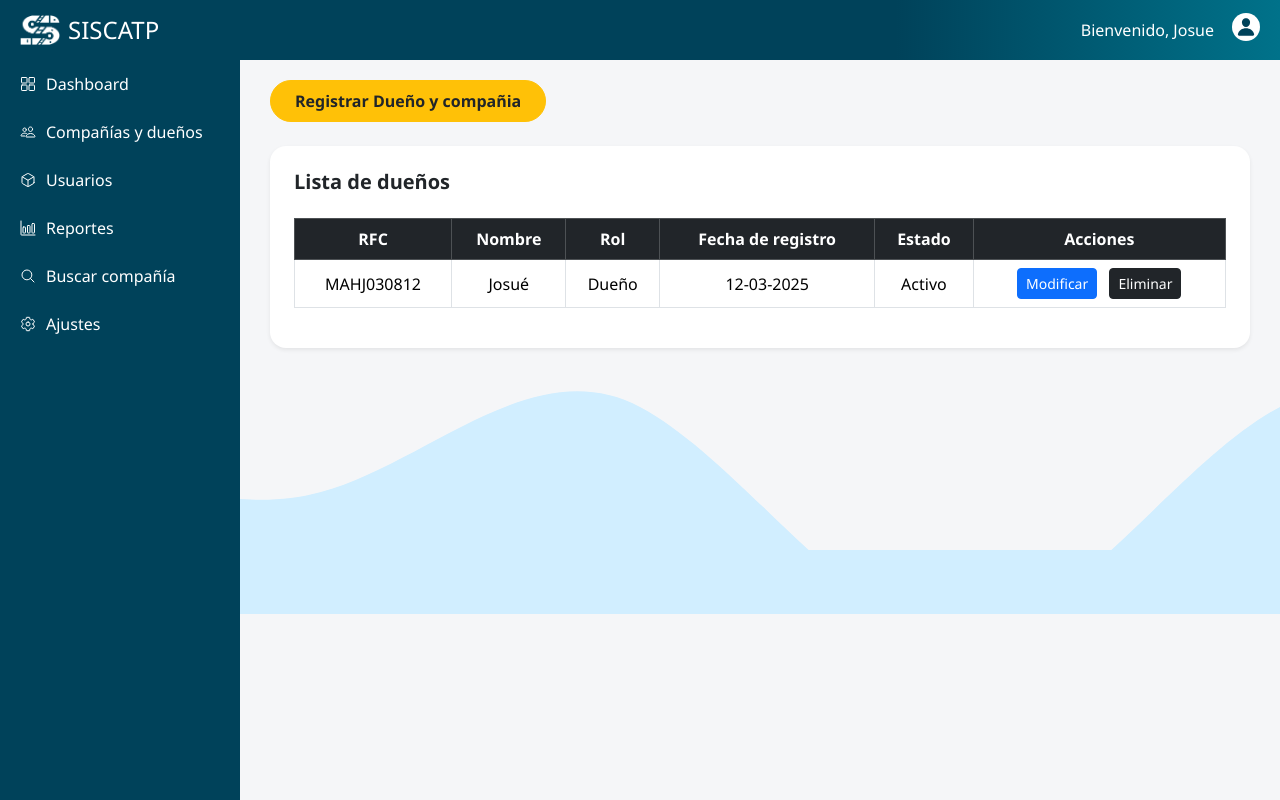
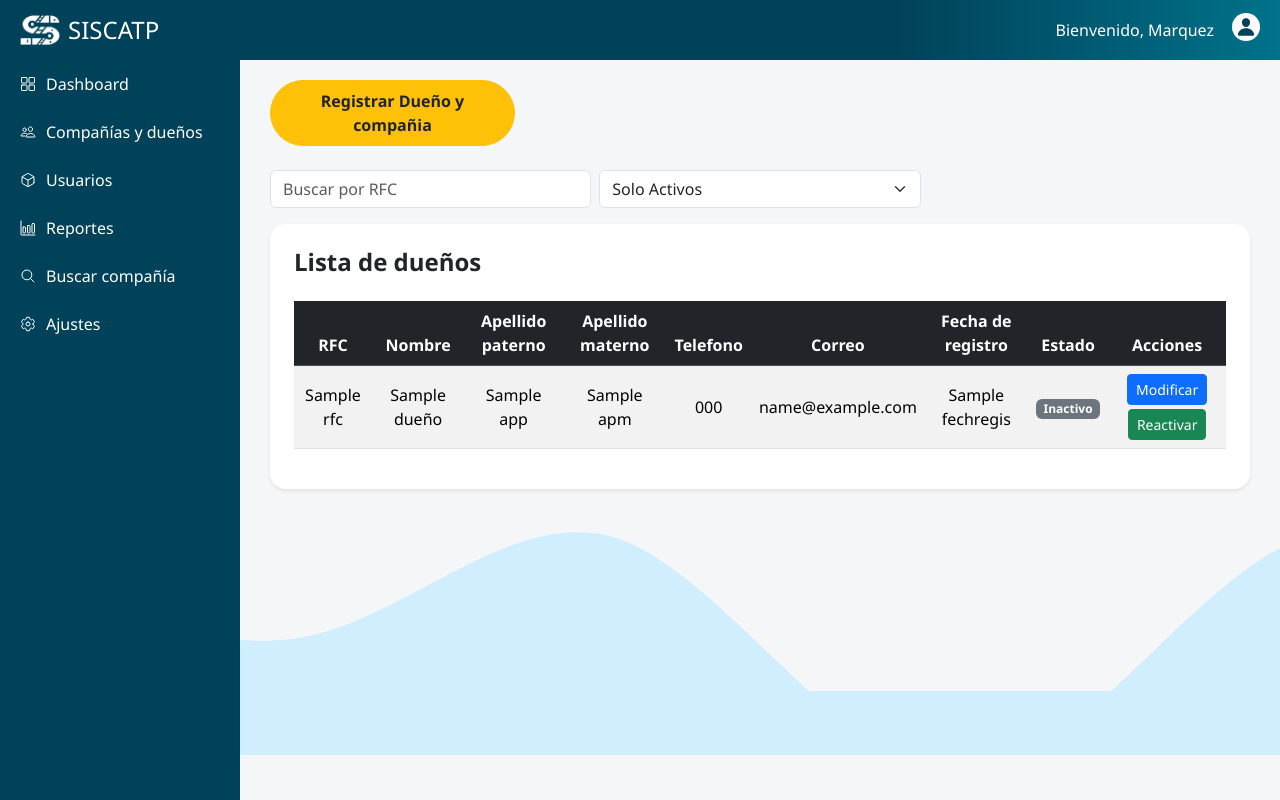
Before and after one commit to EdgarMMM20/siscatp, a Flask app: template src/templates/superuser/gestionuser.html in a window 1280 px wide. Run offline with Flask 3, Linux system fonts and the light colour scheme; the template is opened without the code that fills it: most values are stand-ins (such as "Sample title", 1, 10 or a date in 2020); some libraries are stand-ins or nearby versions.

Commit message:
modified:   src/db/__pycache__/db.cpython-313.pyc modified:   src/routes/AppRoutes.py modified:   src/routes/SuperUserRoutes.py modified:   src/routes/__pycache__/AppRoutes.cpython-313.pyc modified:   src/routes/__pycache__/SuperUserRoutes.cpython-313.pyc modified:   src/static/css/style.css modified:   src/static/js/formHandler.js new file:   src/static/logos/Captura de pantalla 2025-04-18 190139.png modified:   src/templates/superuser/dashboard.html modified:   src/templates/superuser/gestionuser.html modified:   src/templates/superuser/registraruser.html

```diff
--- a/src/routes/AppRoutes.py
+++ b/src/routes/AppRoutes.py
@@ -19,15 +19,13 @@ def dashboard_superuser():
 
 @app_routes.route('/dashboard/superuser/gestionuser')
 def dashboard_superuser_gestionuser():
-    return render_template('superuser/gestionuser.html')
+    return redirect(url_for('BP_SuperUserRoutes.mostrar_dueños'))
 
 @app_routes.route('/dashboard/superuser/register')
 def dashboard_superuser_register():
     return render_template('superuser/registraruser.html')
 
-@app_routes.route('/dashboard/superuser/company')
-def dashboard_superuser_company():
-    return render_template('superuser/company.html')
+
 
 
 
--- a/src/static/css/style.css
+++ b/src/static/css/style.css
@@ -124,6 +124,7 @@ body {
     color: #666;
   }
 
+
   .footer-wave {
     width: 100%;
     height: 200px;
--- a/src/static/js/formHandler.js
+++ b/src/static/js/formHandler.js
@@ -154,9 +154,9 @@ function onSuccess(formId, nextTabSelector) {
     clearForm("companyForm");
 
     // Reiniciar barra de progreso al terminar todo
-    const progressBar = DocumentFragment.getElementById("progress-bar");
+    const progressBar = document.getElementById("progress-bar");
     if (progressBar) {
-      progressBar.style.width = "0%";
+      progressBar.style.width = "50%";
       progressBar.textContent = "Paso 1 de 2";
     }
   }
--- a/src/templates/superuser/dashboard.html
+++ b/src/templates/superuser/dashboard.html
@@ -33,7 +33,7 @@
             <h4 class="mb-0">SISCATP</h4>
         </a>
         <div class="user-info ms-auto dropdown">
-            <span class="d-none d-lg-inline mb-0">Bienvenido, Josue</span>
+            <span class="d-none d-lg-inline mb-0">Bienvenido, Marquez</span>
             <a class="text-white ms-2" href="#" role="button" data-bs-toggle="dropdown" aria-expanded="false">
                 <ion-icon name="person"></ion-icon>
             </a>
--- a/src/templates/superuser/gestionuser.html
+++ b/src/templates/superuser/gestionuser.html
@@ -4,40 +4,109 @@
 <main class="main-content">
   <div class="mb-4">
     <a href="{{ url_for('app_routes.dashboard_superuser_register') }}"
-      class="btn btn-warning text-dark fw-bold px-4 py-2 rounded-pill">Registrar Dueño y compañia</a>
+      class="col-md-3 btn btn-warning text-dark fw-bold px-6 py-2 rounded-pill">Registrar Dueño y compañia</a>
+  </div>
+  <form id="filtro-form" method="GET" class="row g-2 mb-3">
+    <!-- Input para buscar por RFC -->
+    <div class="col-md-4">
+      <input type="text" name="obrfc" class="form-control" placeholder="Buscar por RFC"
+        value="{{ request.args.get('rfc', '') }}">
+    </div>
+    <!-- Select para filtrar por estado -->
+    <div class="col-md-4">
+      <select name="filtro" class="form-select" id="filtro-select">
+        <option value="activos" {% if request.args.get('filtro', 'activos' )=='activos' %}selected{% endif %}>Solo
+          Activos</option>
+        <option value="inactivos" {% if request.args.get('filtro')=='inactivos' %}selected{% endif %}>Solo Inactivos
+        </option>
+        <option value="recientes" {% if request.args.get('filtro')=='recientes' %}selected{% endif %}>Agregados
+          Recientemente</option>
+        <option value="" {% if request.args.get('filtro')=='' %}selected{% endif %}>Mostrar todos</option>
+      </select>
+    </div>
+    <!-- Botón para aplicar los filtros -->
+<!-- <div class="col-md-2">
+  <button type="submit" class="btn btn-primary w-100">Filtrar</button>
+</div> -->
 
-  </div>
+  </form>
   <div class="bg-white p-4 rounded-4 shadow-sm">
-    <h5 class="fw-bold mb-4">Lista de dueños</h5>
-
-    <div class="table-responsive">
-      <table class="table table-bordered text-center align-middle">
+      <!-- Mensaje flash flotante -->
+      <div class="d-flex align-items-center justify-content-between mb-4" style="gap: 1rem;">
+        <h4 class="fw-bold m-0">Lista de dueños</h4>
+      </div>
+    <div class="table-responsive" style="max-height: 350px; overflow-y: auto;">
+      <table class="table table-striped text-center align-middle">
         <thead class="table-dark">
           <tr>
             <th>RFC</th>
             <th>Nombre</th>
-            <th>Rol</th>
+            <th>Apellido paterno</th>
+            <th>Apellido materno</th>
+            <th>Telefono</th>
+            <th>Correo</th>
             <th>Fecha de registro</th>
             <th>Estado</th>
             <th>Acciones</th>
           </tr>
         </thead>
+
         <tbody>
+          {% for dueño in dueños %}
           <tr>
-            <td>MAHJ030812</td>
-            <td>Josué</td>
-            <td>Dueño</td>
-            <td>12-03-2025</td>
-            <td>Activo</td>
+            <td>{{dueño.rfc}}</td>
+            <td>{{dueño.nombre}}</td>
+            <td>{{dueño.app}}</td>
+            <td>{{dueño.apm}}</td>
+            <td>{{dueño.tel}}</td>
+            <td>{{dueño.mail}}</td>
+            <td>{{dueño.fechregis}}</td>
             <td>
-              <button class="btn btn-sm btn-primary me-2">Modificar</button>
-              <button class="btn btn-sm btn-dark">Eliminar</button>
+              {% if dueño.activo == 1 %}
+              <span class="badge bg-success">Activo</span>
+              {% else %}
+              <span class="badge bg-secondary">Inactivo</span>
+              {% endif %}
+            </td>
+            <td>
+              <button class="btn btn-sm btn-primary mb-1">Modificar</button>
+              <!--
+  Botón de acción para activar/inactivar:
+  - Si el usuario está activo, muestra "Eliminar" (desactivar)
+  - Si el usuario está inactivo, muestra "Reactivar" (activar)
+  Ambos usan el mismo formulario y ruta, pero el backend debe cambiar el estado según el actual.
+-->
+              <form method="POST" action="{{ url_for('BP_SuperUserRoutes.toggle_estado_dueño', rfc=dueño.rfc) }}"
+                style="display:inline;">
+                {% if dueño.activo == 1 %}
+                <button type="submit" class="btn btn-sm btn-dark">Eliminar</button>
+                {% else %}
+                <button type="submit" class="btn btn-sm btn-success">Reactivar</button>
+                {% endif %}
+              </form>
             </td>
           </tr>
+          {% endfor %}
         </tbody>
       </table>
     </div>
   </div>
 </main>
+<script>
 
+  // Cuando cambia el select, envía el formulario automáticamente
+ document.getElementById('filtro-select').addEventListener('change', function(){
+    document.getElementById('filtro-form').submit();
+});
+  // Oculta automáticamente los mensajes flash flotantes después de 3 segundos
+  setTimeout(function() {
+    document.querySelectorAll('#flash-toast-container .flash-toast').forEach(function(toast) {
+      toast.style.transition = 'opacity 0.5s';
+      toast.style.opacity = '0';
+      setTimeout(function() {
+        toast.style.display = 'none';
+      }, 500);
+    });
+  }, 3000);
+</script>
 {% endblock %}
```
Also changed, not shown: src/routes/SuperUserRoutes.py (+87 -7 lines), src/templates/superuser/registraruser.html (+33 -18 lines), src/static/logos/Captura de pantalla 2025-04-18 190139.png (added).
